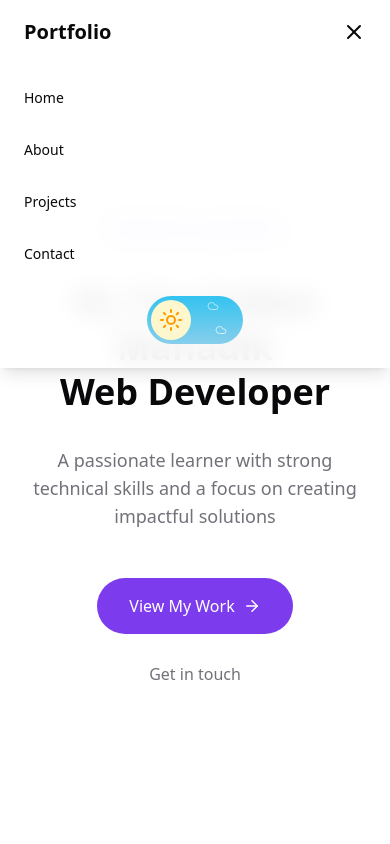
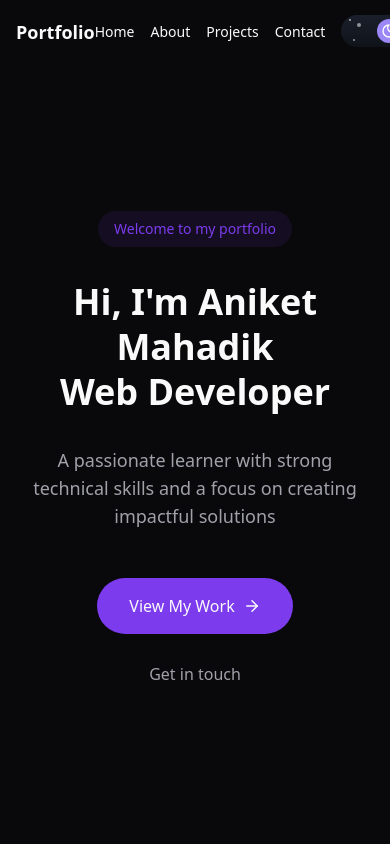
Before and after one commit to tigxaniket/portfolio, a React (Vite) app: page / in a window 390 px wide. Both pictures are taken after a click on the button 354 px from the left and 32 px from the top of the page. Shown: the top 844 px of the page. Built offline with nearby package versions, Linux system fonts and the light colour scheme.

Commit message:
Refactor dark/light mode toggle
Improve dark/light mode toggle to better fit mobile and desktop layouts. Remove hamburger menu icon.

```diff
--- a/src/components/Navbar.tsx
+++ b/src/components/Navbar.tsx
@@ -1,10 +1,9 @@
 
 import { useState, useEffect } from 'react';
-import { Menu, X, Sun, Moon, Cloud } from 'lucide-react';
+import { Sun, Moon, Cloud } from 'lucide-react';
 
 const Navbar = () => {
   const [isScrolled, setIsScrolled] = useState(false);
-  const [isMobileMenuOpen, setIsMobileMenuOpen] = useState(false);
   const [theme, setTheme] = useState('light');
 
   useEffect(() => {
@@ -31,22 +30,21 @@ const Navbar = () => {
     const element = document.getElementById(id);
     if (element) {
       element.scrollIntoView({ behavior: 'smooth' });
-      setIsMobileMenuOpen(false);
     }
   };
 
   return (
     <nav className={`fixed top-0 left-0 right-0 z-50 transition-all duration-300 ${isScrolled ? 'bg-background/80 backdrop-blur-md shadow-sm' : 'bg-transparent'}`}>
-      <div className="max-w-6xl mx-auto px-6">
+      <div className="max-w-6xl mx-auto px-4">
         <div className="flex items-center justify-between h-16">
-          <span className="text-xl font-semibold text-foreground">Portfolio</span>
+          <span className="text-lg font-semibold text-foreground">Portfolio</span>
 
-          <div className="hidden md:flex items-center space-x-8">
+          <div className="flex items-center space-x-4 sm:space-x-6">
             {['home', 'about', 'projects', 'contact'].map((item) => (
               <button
                 key={item}
                 onClick={() => scrollTo(item)}
-                className="nav-link capitalize text-foreground"
+                className="nav-link capitalize text-foreground text-sm hover:text-primary transition-colors"
               >
                 {item}
               </button>
@@ -55,7 +53,7 @@ const Navbar = () => {
             <div className="relative">
               <button
                 onClick={toggleTheme}
-                className={`w-24 h-12 rounded-full p-1 transition-colors duration-300 relative overflow-hidden ${
+                className={`w-16 h-8 rounded-full p-1 transition-colors duration-300 relative overflow-hidden ${
                   theme === 'dark'
                     ? 'bg-gradient-to-b from-[#1A1F2C] to-[#0F1319]'
                     : 'bg-gradient-to-b from-[#33C3F0] to-[#87CEEB]'
@@ -66,105 +64,38 @@ const Navbar = () => {
                 <div className={`absolute inset-0 transition-opacity duration-300 ${
                   theme === 'light' ? 'opacity-100' : 'opacity-0'
                 }`}>
-                  <Cloud className="w-4 h-4 text-white absolute top-2 left-3 opacity-80" />
-                  <Cloud className="w-3 h-3 text-white absolute top-1 right-6 opacity-60" />
-                  <Cloud className="w-3 h-3 text-white absolute bottom-2 right-4 opacity-70" />
+                  <Cloud className="w-2.5 h-2.5 text-white absolute top-1.5 left-2 opacity-80" />
+                  <Cloud className="w-2 h-2 text-white absolute top-1 right-4 opacity-60" />
+                  <Cloud className="w-2 h-2 text-white absolute bottom-1.5 right-2.5 opacity-70" />
                 </div>
 
                 {/* Dark mode stars */}
                 <div className={`absolute inset-0 transition-opacity duration-300 ${
                   theme === 'dark' ? 'opacity-100' : 'opacity-0'
                 }`}>
-                  <span className="absolute top-1 left-2 w-1 h-1 bg-white rounded-full animate-pulse" />
-                  <span className="absolute top-3 left-6 w-1.5 h-1.5 bg-white rounded-full animate-pulse" style={{ animationDelay: '0.2s' }} />
-                  <span className="absolute top-2 right-3 w-1 h-1 bg-white rounded-full animate-pulse" style={{ animationDelay: '0.4s' }} />
-                  <span className="absolute bottom-2 left-4 w-1 h-1 bg-white rounded-full animate-pulse" style={{ animationDelay: '0.6s' }} />
-                  <span className="absolute bottom-3 right-5 w-1.5 h-1.5 bg-white rounded-full animate-pulse" style={{ animationDelay: '0.8s' }} />
+                  <span className="absolute top-1 left-2 w-0.5 h-0.5 bg-white rounded-full animate-pulse" />
+                  <span className="absolute top-2 left-4 w-1 h-1 bg-white rounded-full animate-pulse" style={{ animationDelay: '0.2s' }} />
+                  <span className="absolute top-1.5 right-2 w-0.5 h-0.5 bg-white rounded-full animate-pulse" style={{ animationDelay: '0.4s' }} />
+                  <span className="absolute bottom-1.5 left-3 w-0.5 h-0.5 bg-white rounded-full animate-pulse" style={{ animationDelay: '0.6s' }} />
+                  <span className="absolute bottom-2 right-3.5 w-1 h-1 bg-white rounded-full animate-pulse" style={{ animationDelay: '0.8s' }} />
                 </div>
 
                 <div
-                  className={`w-10 h-10 rounded-full transform transition-transform duration-300 relative z-10 ${
-                    theme === 'dark' ? 'translate-x-12 bg-[#9b87f5]' : 'translate-x-0 bg-[#FEF7CD]'
+                  className={`w-6 h-6 rounded-full transform transition-transform duration-300 relative z-10 ${
+                    theme === 'dark' ? 'translate-x-8 bg-[#9b87f5]' : 'translate-x-0 bg-[#FEF7CD]'
                   }`}
                 >
                   {theme === 'dark' ? (
-                    <Moon className="w-6 h-6 text-white absolute top-1/2 left-1/2 -translate-x-1/2 -translate-y-1/2" />
+                    <Moon className="w-4 h-4 text-white absolute top-1/2 left-1/2 -translate-x-1/2 -translate-y-1/2" />
                   ) : (
-                    <Sun className="w-6 h-6 text-[#FF9900] absolute top-1/2 left-1/2 -translate-x-1/2 -translate-y-1/2" />
-                  )}
-                </div>
-              </button>
-            </div>
-          </div>
-
-          <button
-            className="md:hidden text-foreground"
-            onClick={() => setIsMobileMenuOpen(!isMobileMenuOpen)}
-          >
-            {isMobileMenuOpen ? <X size={24} /> : <Menu size={24} />}
-          </button>
-        </div>
-      </div>
-
-      {/* Mobile Menu */}
-      {isMobileMenuOpen && (
-        <div className="md:hidden absolute top-16 left-0 right-0 bg-background/90 backdrop-blur-md shadow-lg">
-          <div className="flex flex-col space-y-4 px-6 py-4">
-            {['home', 'about', 'projects', 'contact'].map((item) => (
-              <button
-                key={item}
-                onClick={() => scrollTo(item)}
-                className="nav-link capitalize text-left py-2 text-foreground"
-              >
-                {item}
-              </button>
-            ))}
-            <div className="flex justify-center py-2">
-              <button
-                onClick={toggleTheme}
-                className={`w-24 h-12 rounded-full p-1 transition-colors duration-300 relative overflow-hidden ${
-                  theme === 'dark'
-                    ? 'bg-gradient-to-b from-[#1A1F2C] to-[#0F1319]'
-                    : 'bg-gradient-to-b from-[#33C3F0] to-[#87CEEB]'
-                }`}
-                aria-label="Toggle theme"
-              >
-                {/* Light mode clouds */}
-                <div className={`absolute inset-0 transition-opacity duration-300 ${
-                  theme === 'light' ? 'opacity-100' : 'opacity-0'
-                }`}>
-                  <Cloud className="w-4 h-4 text-white absolute top-2 left-3 opacity-80" />
-                  <Cloud className="w-3 h-3 text-white absolute top-1 right-6 opacity-60" />
-                  <Cloud className="w-3 h-3 text-white absolute bottom-2 right-4 opacity-70" />
-                </div>
-
-                {/* Dark mode stars */}
-                <div className={`absolute inset-0 transition-opacity duration-300 ${
-                  theme === 'dark' ? 'opacity-100' : 'opacity-0'
-                }`}>
-                  <span className="absolute top-1 left-2 w-1 h-1 bg-white rounded-full animate-pulse" />
-                  <span className="absolute top-3 left-6 w-1.5 h-1.5 bg-white rounded-full animate-pulse" style={{ animationDelay: '0.2s' }} />
-                  <span className="absolute top-2 right-3 w-1 h-1 bg-white rounded-full animate-pulse" style={{ animationDelay: '0.4s' }} />
-                  <span className="absolute bottom-2 left-4 w-1 h-1 bg-white rounded-full animate-pulse" style={{ animationDelay: '0.6s' }} />
-                  <span className="absolute bottom-3 right-5 w-1.5 h-1.5 bg-white rounded-full animate-pulse" style={{ animationDelay: '0.8s' }} />
-                </div>
-
-                <div
-                  className={`w-10 h-10 rounded-full transform transition-transform duration-300 relative z-10 ${
-                    theme === 'dark' ? 'translate-x-12 bg-[#9b87f5]' : 'translate-x-0 bg-[#FEF7CD]'
-                  }`}
-                >
-                  {theme === 'dark' ? (
-                    <Moon className="w-6 h-6 text-white absolute top-1/2 left-1/2 -translate-x-1/2 -translate-y-1/2" />
-                  ) : (
-                    <Sun className="w-6 h-6 text-[#FF9900] absolute top-1/2 left-1/2 -translate-x-1/2 -translate-y-1/2" />
+                    <Sun className="w-4 h-4 text-[#FF9900] absolute top-1/2 left-1/2 -translate-x-1/2 -translate-y-1/2" />
                   )}
                 </div>
               </button>
             </div>
           </div>
         </div>
-      )}
+      </div>
     </nav>
   );
 };
```
